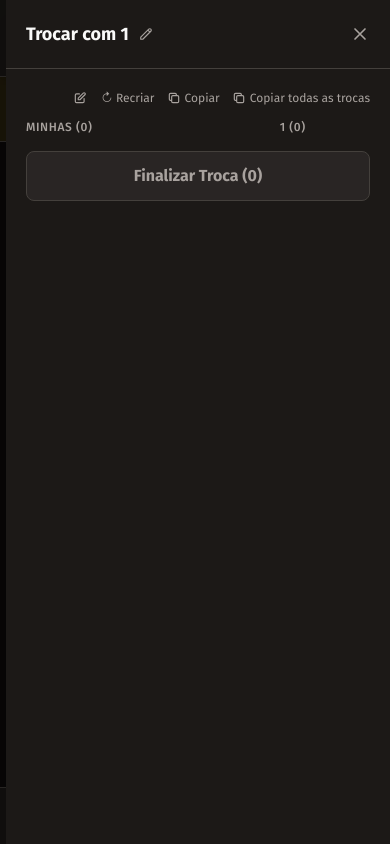
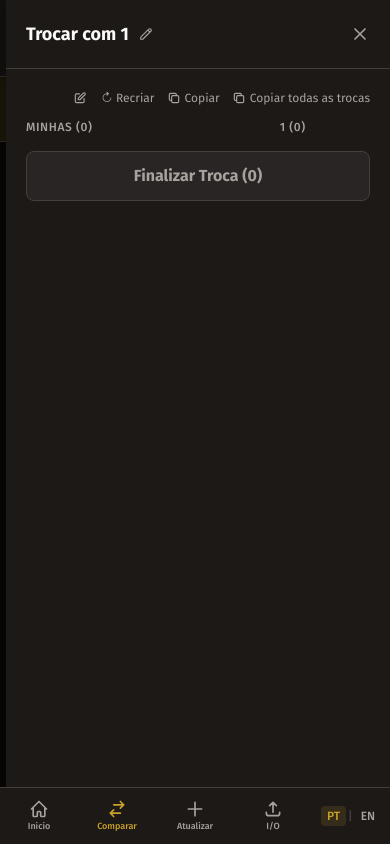
Before and after one commit to arielpchara/fwc-2026-sticker-manager, a React (Vite) app in the folder web/: page /compare/1 in a window 390 px wide. Built offline with nearby package versions, Linux system fonts and the light colour scheme.

Commit message:
feat: open update/import dialogs as mobile bottom sheet

```diff
--- a/web/src/ui/common/BottomNav.tsx
+++ b/web/src/ui/common/BottomNav.tsx
@@ -2,7 +2,7 @@ import { useState, type ReactNode } from "react";
 import { useNavigate, useLocation } from "react-router-dom";
 import { useLocale } from "../../i18n/index.js";
 import type { Translations } from "../../i18n/locales/en.js";
-import Modal from "./Modal.js";
+import BottomSheet from "./BottomSheet.js";
 import { ParseStickers } from "../own/ParseStickers.js";
 import ImportExportDrawer from "../own/ImportExportDrawer.js";
 import LangSelector from "./LangSelector.js";
@@ -138,7 +138,7 @@ export default function BottomNav() {
   return (
     <>
       <nav
-        className="md:hidden shrink-0 border-t border-border bg-surface pb-[env(safe-area-inset-bottom)]"
+        className="md:hidden relative z-50 shrink-0 border-t border-border bg-surface pb-[env(safe-area-inset-bottom)]"
         aria-label="Main"
       >
         <ul className="grid grid-cols-5 h-14">
@@ -172,14 +172,14 @@ export default function BottomNav() {
           </li>
         </ul>
       </nav>
-      <Modal
+      <BottomSheet
         open={dialog !== null}
         onClose={() => setDialog(null)}
         title={open ? t(open.titleKey) : undefined}
       >
         {dialog === "own" && <ParseStickers />}
         {dialog === "import-export" && <ImportExportDrawer />}
-      </Modal>
+      </BottomSheet>
     </>
   );
 }
--- /dev/null
+++ b/web/src/ui/common/BottomSheet.tsx
@@ -0,0 +1,85 @@
+import { useEffect, type ReactNode } from "react";
+
+/** Height of BottomNav row (h-14) + home indicator safe area */
+const NAV_BOTTOM =
+  "calc(3.5rem + env(safe-area-inset-bottom, 0px))";
+
+export default function BottomSheet({
+  open,
+  onClose,
+  title,
+  children,
+}: {
+  open: boolean;
+  onClose: () => void;
+  title?: ReactNode;
+  children: ReactNode;
+}) {
+  useEffect(() => {
+    if (!open) return;
+    const prev = document.body.style.overflow;
+    document.body.style.overflow = "hidden";
+    return () => {
+      document.body.style.overflow = prev;
+    };
+  }, [open]);
+
+  return (
+    <>
+      <div
+        className={`fixed inset-x-0 top-0 z-40 bg-black/40 backdrop-blur-sm transition-opacity duration-200 md:hidden ${
+          open ? "opacity-100" : "opacity-0 pointer-events-none"
+        }`}
+        style={{ bottom: NAV_BOTTOM }}
+        onClick={onClose}
+        aria-hidden={!open}
+      />
+      <div
+        role="dialog"
+        aria-modal={open}
+        aria-hidden={!open}
+        className={`fixed inset-x-0 z-40 flex flex-col bg-surface border-t border-border rounded-t-2xl shadow-xl transition-transform duration-300 ease-out md:hidden ${
+          open ? "translate-y-0" : "translate-y-full pointer-events-none"
+        }`}
+        style={{
+          bottom: NAV_BOTTOM,
+          maxHeight: `calc(100dvh - ${NAV_BOTTOM} - 0.5rem)`,
+        }}
+      >
+        <div className="flex justify-center pt-2 pb-1 shrink-0">
+          <span className="w-10 h-1 rounded-full bg-border" />
+        </div>
+        {title != null && (
+          <div className="flex items-center justify-between px-4 pb-3 border-b border-border shrink-0">
+            <h2 className="text-base font-semibold text-fg min-w-0 flex-1 pr-3">
+              {title}
+            </h2>
+            <button
+              type="button"
+              onClick={onClose}
+              className="text-muted hover:text-fg p-1"
+              aria-label="Close"
+            >
+              <svg
+                className="w-5 h-5"
+                fill="none"
+                stroke="currentColor"
+                viewBox="0 0 24 24"
+              >
+                <path
+                  strokeLinecap="round"
+                  strokeLinejoin="round"
+                  strokeWidth={2}
+                  d="M6 18L18 6M6 6l12 12"
+                />
+              </svg>
+            </button>
+          </div>
+        )}
+        <div className="flex-1 min-h-0 overflow-y-auto p-4 overscroll-contain">
+          {children}
+        </div>
+      </div>
+    </>
+  );
+}
```
